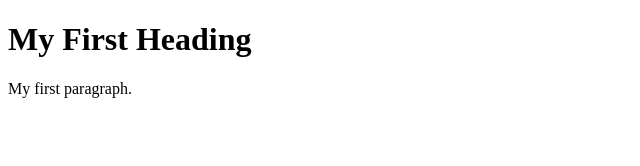
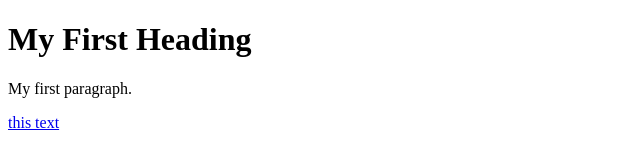
Before and after one commit to brooklynnkreps/resproject, a plain HTML site: page index.html in a window 1280 px wide. Shown: the full height of the page, 0-640 px from the left. Drawn offline with Linux system fonts and the light colour scheme.

Commit message:
Update index.html

```diff
--- a/index.html
+++ b/index.html
@@ -5,5 +5,6 @@
 <h1>My First Heading</h1>
 <p>My first paragraph.</p>
 
+  <a href="https://www.poetryfoundation.org/">this text </a>
 </body>
 </html>
```
